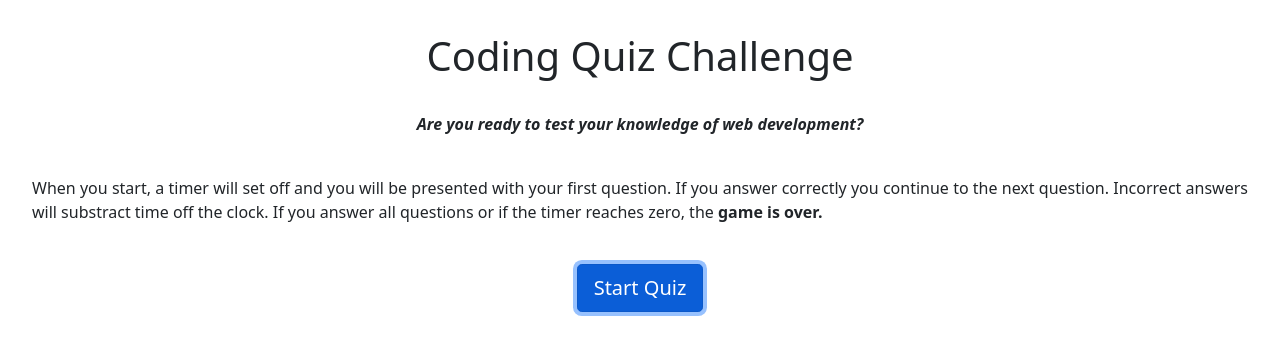
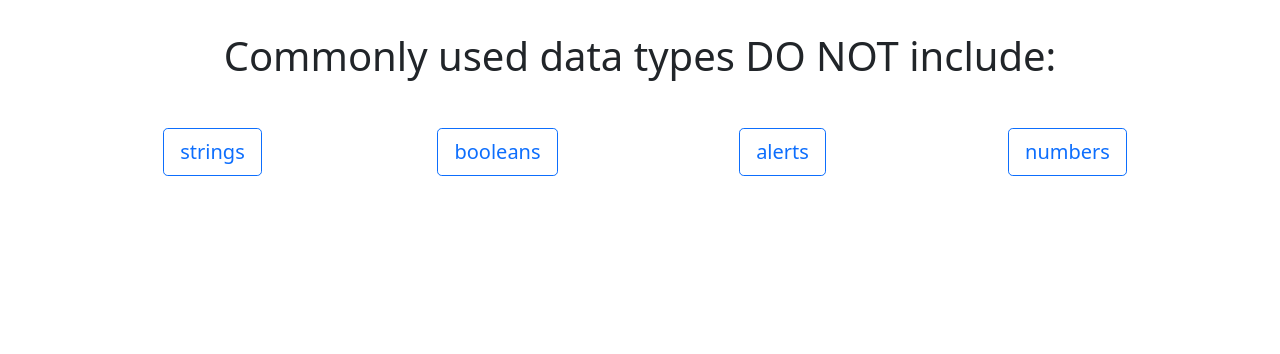
Before and after one commit to stephenlprice/code-quiz, a plain HTML site: page index.html in a window 1280 px wide. Both pictures are taken after a click on the button "Start Quiz". Drawn offline with nearby package versions, Linux system fonts and the light colour scheme.

Commit message:
first set of questions loading dynamically -> must abstract

```diff
--- a/assets/script.js
+++ b/assets/script.js
@@ -1,7 +1,5 @@
-$(document).ready(function() {
-    // DOM elements
+// Base DOM elements
 var content = $("#content");
-    var startBtn = $("#startBtn");
 
 // Questions object containing questions, incorrect and correct answers
 var questions = {
@@ -30,14 +28,37 @@ $(document).ready(function() {
     `);
 }
 
+init();
+
+$(document).ready(function() {
+    // DOM elements
+    var startBtn = $("#startBtn");
+
     function startQuiz() {
-        content.append();
+        content.empty();
+
+        content.append( /*html*/ `
+        <h1>Commonly used data types DO NOT include:</h1><br>
+        <div id="answers" class="container">
+            <div class="class row">
+                <div class="div col-12 col-sm-6 col-md-3 my-3">
+                    <button type="button" class="btn btn-outline-primary btn-lg">strings</button>
+                </div>
+                <div class="div col-12 col-sm-6 col-md-3 my-3">
+                    <button type="button" class="btn btn-outline-primary btn-lg">booleans</button>
+                </div>
+                <div class="div col-12 col-sm-6 col-md-3 my-3">
+                    <button type="button" class="btn btn-outline-primary btn-lg">alerts</button>
+                </div>
+                <div class="div col-12 col-sm-6 col-md-3 my-3">
+                    <button type="button" class="btn btn-outline-primary btn-lg">numbers</button>
+                </div>
+            </div>
+            <p id="message"></p>
+        </div>
+        `);
     }
-
-    // Call functions
-    init();
 
     // Event handlers
     startBtn.on("click", startQuiz);
-
 });
```
Also changed, not shown: index.html (+18 -7 lines). Lines whose indentation alone changed are shown as unchanged.
